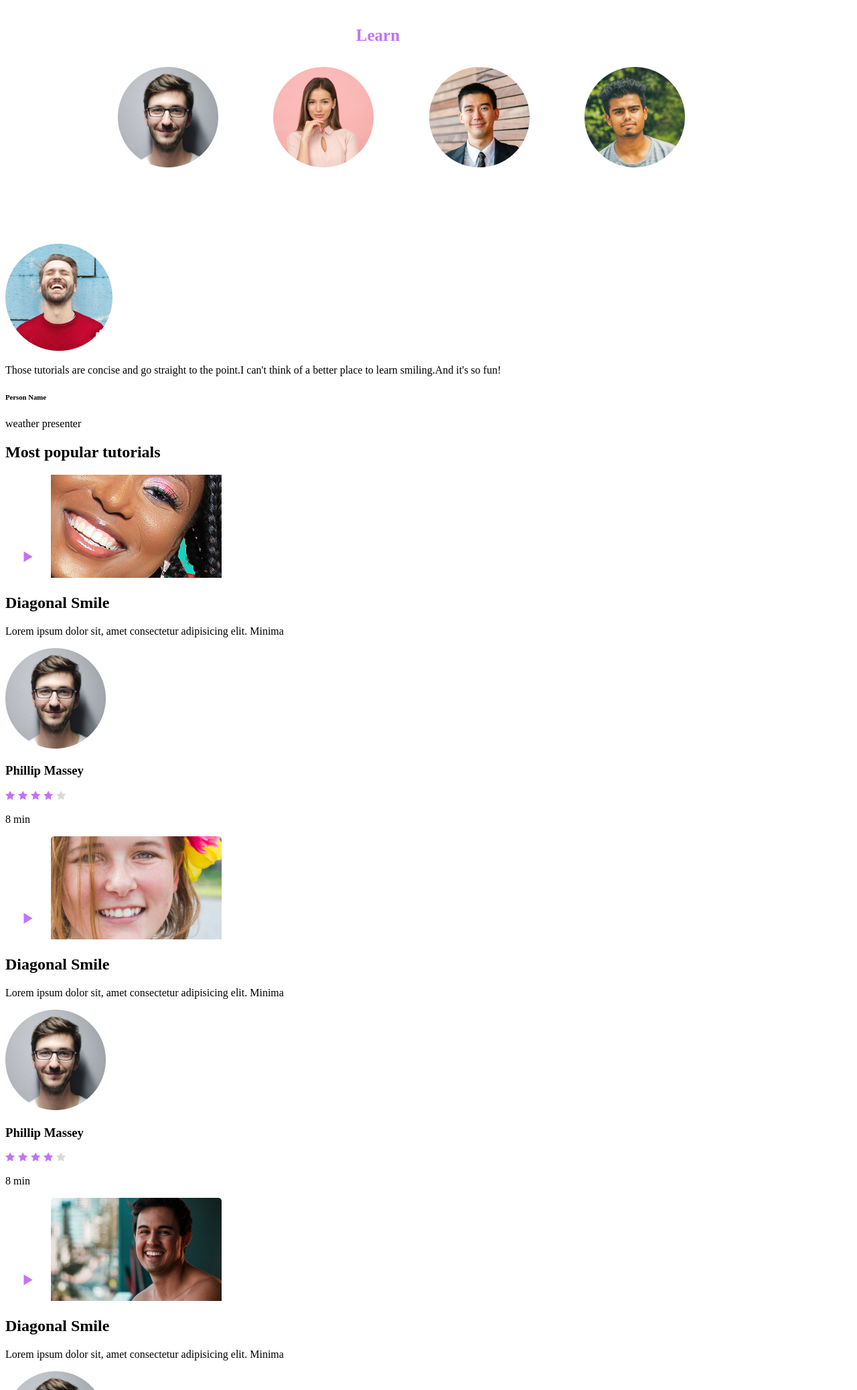
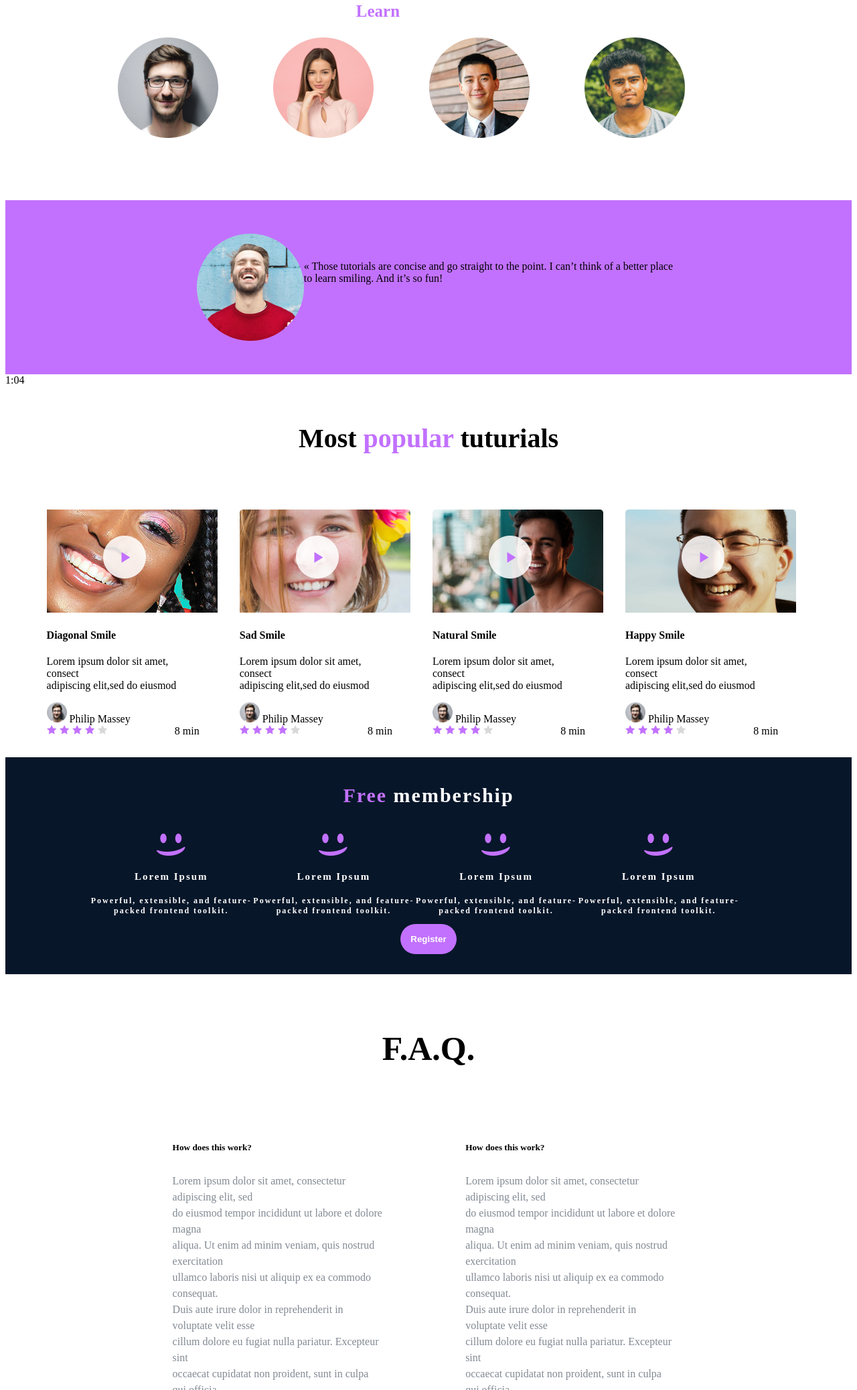
Before and after one commit to xhesihoxhaj/holbertonschool-development, a plain HTML site: page index.html in a window 1280 px wide. Shown: the part 724-2800 px from the top of the page at 67% size. Drawn offline with Linux system fonts and the light colour scheme; files that its build step writes are made by us from their sources.

Commit message:
Update index.html

```diff
--- a/index.html
+++ b/index.html
@@ -1,201 +1,266 @@
 <!DOCTYPE html>
-<html lang="en">
-
+<html>
 <head>
-    <meta charset="UTF-8">
-    <title>This is the title</title>
-    <link rel="stylesheet" href="./styles/index.css">
+    <link rel="stylesheet" href="./index.css">
 </head>
-
 <body>
     <header>
         <nav>
-            <img src="../images/Logo.png" alt="this is the img alt">
+            <img src="./images/Logo.png">
             <ul class="menu-container">
-                <li>
-                    <a href="https://www.google.com/">COURSES</a>
-                </li>
-
-                <li>
-                    <a href="https://www.youtube.com/">PRICING</a>
-                </li>
-
-                <li>
-                    <a href="https://www.linkedin.com/">LOGIN</a>
-                </li>
+                <li><a href="">Courses</a></li>
+                <li><a href="">Pricing</a></li>
+                <li><a href="">Login</a></li>
             </ul>
         </nav>
-
-        <h1 class="schooled">Get schooled</h1>
-        <ul class="category">
-            <li>SMILE</li>
-            <li>GRIN</li>
-            <li>LAUGH</li>
+        <h1 class="schooled">Get Schooled</h1>
+        <ul class="categories">
+            <li>Smile</li>
+            <li>Grin</li>
+            <li>Laugh</li>
         </ul>
-        <button class="register">REGISTER FOR FREE</button>
-        <h4 class="learn"><span class="purple">Learn</span> from the pros</h4>
+        <button class="register">Register for free</button>
+        <h3 class="learn"><span class="purple">Learn</span> from the pros</h3>
         <div class="students">
-
             <div class="student">
-                <img src="../images/phillip.png" alt="phillip image">
-                <h6>Phillip Massey</h6>
-                <p>Smile of the year <br> 2018-2019 </p>
+                <img src="./images/phillip.png">
+                <h3>Phillip Massey</h3>
+                <p>Smile of the year</p>
             </div>
-
             <div class="student">
-                <img src="../images/nannie.png" alt="nannie image">
-                <h6>Nannie Lawrence</h6>
-                <p>Smile of the year <br> 2018-2019 </p>
+                <img src="./images/nannie.png">
+                <h3>Phillip Massey</h3>
+                <p>Smile of the year</p>
             </div>
-
             <div class="student">
-                <img src="../images/bruce.png" alt="bruce image">
-                <h6>Phillip Massey</h6>
-                <p>Smile of the year <br> 2018-2019 </p>
+                <img src="./images/bruce.png">
+                <h3>Phillip Massey</h3>
+                <p>Smile of the year</p>
             </div>
-
             <div class="student">
-                <img src="../images/henry.png" alt="henry image">
-                <h6>Phillip Massey</h6>
-                <p>Smile of the year <br> 2018-2019 </p>
+                <img src="./images/henry.png">
+                <h3>Phillip Massey</h3>
+                <p>Smile of the year</p>
             </div>
-
         </div>
     </header>
-
     <main>
-
-        <!--start of first section -->
-        <section class="section">
+        <section style="background-color: #C271FF; padding: 50px;">
+            <div class="testimonial">
                 <div>
-                <div class="photo">
-                    <img src="../images/goni.png">
+                    <img src="./images/goni.png">
                 </div>
                 <div>
-                    <p class="paragraph">Those tutorials are concise and go straight to the point.I can't think of a better place to learn
-                        smiling.And it's so fun!</p>
-                    <h6 class="person-name">Person Name</h6>
-                    <span class="span2">weather presenter</span>
+                    <p>« Those tutorials are concise and go straight to the point.
+                        I can’t think of a better place to learn smiling. And it’s so fun!</p>
                 </div>
             </div>
         </section>
-        <!--end of first section -->
-        <section class="populars">
-            <h1>Most <span>popular</span> tutorials</h1>
-            <div class="popular_container">
-                <div class="video">
-                    <img class="play" src="../images/play.png" alt="play">
-                    <img src="../images/diagonal_smile.png" alt="video">
-                    <h2>Diagonal Smile</h2>
-                    <p>Lorem ipsum dolor sit, amet consectetur adipisicing elit. Minima</p>
-                    <div class="author">
-                        <img src="../images/phillip.png" alt="author">
-                        <h3>Phillip Massey</h3>
+</body>
+</html>
+1:04
+<section>
+            <div class="tutorials">
+                <h4>Most <span class="purple">popular</span> tuturials</h2>
+                    <!--Start Diagonal Smile-->
+                    <div class="tutorial">
+                        <div class="diagonal">
+                            <div class="image-container">
+                                <img src="./images/diagonal_smile.png" alt="diagonal">
+                                <img src="./images/play.png" alt="Play Icon" class="play-icon">
                             </div>
-                    <div class="start">
-                        <div>
-                            <img src="../images/star_color.png" alt="start">
-                            <img src="../images/star_color.png" alt="start">
-                            <img src="../images/star_color.png" alt="start">
-                            <img src="../images/star_color.png" alt="start">
-                            <img src="../images/Star_gray.png" alt="start">
+                            <h4>Diagonal Smile</h4>
+                            <p>Lorem ipsum dolor sit amet, consect <br>
+                                adipiscing elit,sed do eiusmod</p>
                         </div>
-                        <p>8 min</p>
+                        <div class="philip">
+                            <img src="./images/phillip.png" alt="Small Philip picture">
+                            <span class="span1">Philip Massey</span>
+                        </div>
+                        <div class="star">
+                            <ul>
+                                <li><img src="./images/star_color.png" alt="Star color"></li>
+                                <li><img src="./images/star_color.png" alt="Star color"></li>
+                                <li><img src="./images/star_color.png" alt="Star color"></li>
+                                <li><img src="./images/star_color.png" alt="Star color"></li>
+                                <li><img src="./images/star_gray.png" alt="Grey star color"></li>
+                            </ul>
+                            <span>8 min</span>
                         </div>
                     </div>
-                <div class="video">
-                    <img class="play" src="../images/play.png" alt="play">
-                    <img src="../images/sad_smile.png" alt="video">
-                    <h2>Diagonal Smile</h2>
-                    <p>Lorem ipsum dolor sit, amet consectetur adipisicing elit. Minima</p>
-                    <div class="author">
-                        <img src="../images/phillip.png" alt="author">
-                        <h3>Phillip Massey</h3>
+                    <!--End of Diagonal Smile-->
+                    <!--Start of Sad Smile-->
+                    <div class="tutorial">
+                        <div class="diagonal">
+                            <div class="image-container">
+                                <img src="./images/sad_smile.png" alt="diagonal">
+                                <img src="./images/play.png" alt="Play Icon" class="play-icon">
                             </div>
-                    <div class="start">
-                        <div>
-                            <img src="../images/star_color.png" alt="start">
-                            <img src="../images/star_color.png" alt="start">
-                            <img src="../images/star_color.png" alt="start">
-                            <img src="../images/star_color.png" alt="start">
-                            <img src="../images/Star_gray.png" alt="start">
+                            <h4>Sad Smile</h4>
+                            <p>Lorem ipsum dolor sit amet, consect <br>
+                                adipiscing elit,sed do eiusmod</p>
                         </div>
-                        <p>8 min</p>
+                        <div class="philip">
+                            <img src="./images/phillip.png" alt="Small Philip picture">
+                            <span>Philip Massey</span>
+                        </div>
+                        <div class="star">
+                            <ul>
+                                <li><img src="./images/star_color.png" alt="Star color"></li>
+                                <li><img src="./images/star_color.png" alt="Star color"></li>
+                                <li><img src="./images/star_color.png" alt="Star color"></li>
+                                <li><img src="./images/star_color.png" alt="Star color"></li>
+                                <li><img src="./images/star_gray.png" alt="Grey star color"></li>
+                            </ul>
+                            <span>8 min</span>
                         </div>
                     </div>
-                <div class="video">
-                    <img class="play" src="../images/play.png" alt="play">
-                    <img src="../images/natural_smile.png" alt="video">
-                    <h2>Diagonal Smile</h2>
-                    <p>Lorem ipsum dolor sit, amet consectetur adipisicing elit. Minima</p>
-                    <div class="author">
-                        <img src="../images/phillip.png" alt="author">
-                        <h3>Phillip Massey</h3>
+                    <!--End of Sad Smile-->
+                    <!--Start of Natural Smile-->
+                    <div class="tutorial">
+                        <div class="diagonal">
+                            <div class="image-container">
+                                <img src="./images/natural_smile.png" alt="diagonal">
+                                <img src="./images/play.png" alt="Play Icon" class="play-icon">
                             </div>
-                    <div class="start">
-                        <div>
-                            <img src="../images/star_color.png" alt="start">
-                            <img src="../images/star_color.png" alt="start">
-                            <img src="../images/star_color.png" alt="start">
-                            <img src="../images/star_color.png" alt="start">
-                            <img src="../images/Star_gray.png" alt="start">
+                            <h4>Natural Smile</h4>
+                            <p>Lorem ipsum dolor sit amet, consect <br>
+                                adipiscing elit,sed do eiusmod</p>
+                            <div class="philip">
+                                <img src="./images/phillip.png" alt="Small Philip picture">
+                                <span>Philip Massey</span>
                             </div>
-                        <p>8 min</p>
-                    </div>
-                </div>
-                <div class="video">
-                    <img class="play" src="../images/play.png" alt="play">
-                    <img src="../images/happy_smile.png" alt="video">
-                    <h2>Diagonal Smile</h2>
-                    <p>Lorem ipsum dolor sit, amet consectetur adipisicing elit. Minima</p>
-                    <div class="author">
-                        <img src="../images/phillip.png" alt="author">
-                        <h3>Phillip Massey</h3>
-                    </div>
-                    <div class="start">
-                        <div>
-                            <img src="../images/star_color.png" alt="start">
-                            <img src="../images/star_color.png" alt="start">
-                            <img src="../images/star_color.png" alt="start">
-                            <img src="../images/star_color.png" alt="start">
-                            <img src="../images/Star_gray.png" alt="start">
-                        </div>
-                        <p>8 min</p>
+                            <div class="star">
+                                <ul>
+                                    <li><img src="./images/star_color.png" alt="Star color"></li>
+                                    <li><img src="./images/star_color.png" alt="Star color"></li>
+                                    <li><img src="./images/star_color.png" alt="Star color"></li>
+                                    <li><img src="./images/star_color.png" alt="Star color"></li>
+                                    <li><img src="./images/star_gray.png" alt="Grey star color"></li>
+                                </ul>
+                                <span>8 min</span>
                             </div>
                         </div>
                     </div>
+                    <!--End of Natural Smile-->
+                    <!--Start of Happy Smile-->
+                    <div class="tutorial">
+                        <div class="diagonal">
+                            <div class="image-container">
+                                <img src="./images/happy_smile.png" alt="diagonal">
+                                <img src="./images/play.png" alt="Play Icon" class="play-icon">
+                            </div>
+                            <h4>Happy Smile</h4>
+                            <p>Lorem ipsum dolor sit amet, consect <br>
+                                adipiscing elit,sed do eiusmod</p>
+                            <div class="philip">
+                                <img src="./images/phillip.png" alt="Small Philip picture">
+                                <span>Philip Massey</span>
+                            </div>
+                            <div class="star">
+                                <ul>
+                                    <li><img src="./images/star_color.png" alt="Star color"></li>
+                                    <li><img src="./images/star_color.png" alt="Star color"></li>
+                                    <li><img src="./images/star_color.png" alt="Star color"></li>
+                                    <li><img src="./images/star_color.png" alt="Star color"></li>
+                                    <li><img src="./images/star_gray.png" alt="Grey star color"></li>
+                                </ul>
+                                <span>8 min</span>
+                            </div>
+                        </div>
+                    </div>
+                    <!--End of Happy Smile-->
+            </div>
         </section>
+        <section style="background-color: #071629;">
+            <div class="memberships">
+                <h4><span class="purple">Free</span> membership</h4>
+                <div class="membership">
+                    <img src="./images/smile.png">
+                    <h4>Lorem Ipsum</h4>
+                    <p>Powerful, extensible, and feature-packed frontend toolkit.</p>
+                </div>
+                <div class="membership">
+                    <img src="./images/smile.png">
+                    <h4>Lorem Ipsum</h4>
+                    <p>Powerful, extensible, and feature-packed frontend toolkit.</p>
+                </div>
+                <div class="membership">
+                    <img src="./images/smile.png">
+                    <h4>Lorem Ipsum</h4>
+                    <p>Powerful, extensible, and feature-packed frontend toolkit.</p>
+                </div>
+                <div class="membership">
+                    <img src="./images/smile.png">
+                    <h4>Lorem Ipsum</h4>
+                    <p>Powerful, extensible, and feature-packed frontend toolkit.</p>
+                </div>
+                <button class="register custom-register">Register</button>
+            </div>
+        </section>
+              <!--Start of fourth Section-->
               <section>
-            <h1>F.A.Q</h1>
-            <div class="FAQ">
-                <div class="FAQ-item">
-                    <h3>How does this works</h3>
-                    <p class="Lorem">Lorem ipsum dolor sit amet, consectetur adipiscing elit, sed do eiusmod tempor incididunt ut labore et dolore magna aliqua. Ut enim ad minim veniam, quis nostrud exercitation ullamco laboris nisi ut aliquip ex ea commodo consequat. Duis aute irure dolor in reprehenderit in voluptate velit esse cillum dolore eu fugiat nulla pariatur. Excepteur sint occaecat cupidatat non proident, sunt in culpa qui officia deserunt mollit anim id est laborum.</p>
+              <div class="faq">
+              <h2>F.A.Q.</h2>
+                <div class="faq-container">
+                  <h5>How does this work? </h5>
+                    <p>Lorem ipsum dolor sit amet, consectetur adipiscing elit, sed <br>
+                      do eiusmod tempor incididunt ut labore et dolore magna <br>
+                       aliqua. Ut enim ad minim veniam, quis nostrud exercitation <br>
+                        ullamco laboris nisi ut aliquip ex ea commodo consequat. <br>
+                        Duis aute irure dolor in reprehenderit in voluptate velit esse <br>
+                        cillum dolore eu fugiat nulla pariatur. Excepteur sint <br>
+                        occaecat cupidatat non proident, sunt in culpa qui officia <br>
+                         deserunt mollit anim id est laborum.</p>
                          </div>
-                <div class="FAQ-item">
-                    <h3 class="works">How does this works</h3>
-                    <p class="Lorem">Lorem ipsum dolor sit amet, consectetur adipiscing elit, sed do eiusmod tempor incididunt ut labore et dolore magna aliqua. Ut enim ad minim veniam, quis nostrud exercitation ullamco laboris nisi ut aliquip ex ea commodo consequat. Duis aute irure dolor in reprehenderit in voluptate velit esse cillum dolore eu fugiat nulla pariatur. Excepteur sint occaecat cupidatat non proident, sunt in culpa qui officia deserunt mollit anim id est laborum.</p>
+            <div class="faq-container">
+                  <h5>How does this work? </h5>
+                    <p>Lorem ipsum dolor sit amet, consectetur adipiscing elit, sed <br>
+                      do eiusmod tempor incididunt ut labore et dolore magna <br>
+                       aliqua. Ut enim ad minim veniam, quis nostrud exercitation <br>
+                        ullamco laboris nisi ut aliquip ex ea commodo consequat. <br>
+                        Duis aute irure dolor in reprehenderit in voluptate velit esse <br>
+                        cillum dolore eu fugiat nulla pariatur. Excepteur sint <br>
+                        occaecat cupidatat non proident, sunt in culpa qui officia <br>
+                         deserunt mollit anim id est laborum.</p>
                          </div>
-                <div class="FAQ-item">
-                    <h3>How does this works</h3>
-                    <p class="Lorem">Lorem ipsum dolor sit amet, consectetur adipiscing elit, sed do eiusmod tempor incididunt ut labore et dolore magna aliqua. Ut enim ad minim veniam, quis nostrud exercitation ullamco laboris nisi ut aliquip ex ea commodo consequat. Duis aute irure dolor in reprehenderit in voluptate velit esse cillum dolore eu fugiat nulla pariatur. Excepteur sint occaecat cupidatat non proident, sunt in culpa qui officia deserunt mollit anim id est laborum.</p>
+                         <div class="faq-container">
+                  <h5>How does this work? </h5>
+                    <p>Lorem ipsum dolor sit amet, consectetur adipiscing elit, sed <br>
+                      do eiusmod tempor incididunt ut labore et dolore magna <br>
+                       aliqua. Ut enim ad minim veniam, quis nostrud exercitation <br>
+                        ullamco laboris nisi ut aliquip ex ea commodo consequat. <br>
+                        Duis aute irure dolor in reprehenderit in voluptate velit esse <br>
+                        cillum dolore eu fugiat nulla pariatur. Excepteur sint <br>
+                        occaecat cupidatat non proident, sunt in culpa qui officia <br>
+                         deserunt mollit anim id est laborum.</p>
                          </div>
-                <div class="FAQ-item">
-                    <h3>How does this works</h3>
-                    <p class="Lorem">Lorem ipsum dolor sit amet, consectetur adipiscing elit, sed do eiusmod tempor incididunt ut labore et dolore magna aliqua. Ut enim ad minim veniam, quis nostrud exercitation ullamco laboris nisi ut aliquip ex ea commodo consequat. Duis aute irure dolor in reprehenderit in voluptate velit esse cillum dolore eu fugiat nulla pariatur. Excepteur sint occaecat cupidatat non proident, sunt in culpa qui officia deserunt mollit anim id est laborum.</p>
+                         <div class="faq-container">
+                  <h5>How does this work? </h5>
+                    <p>Lorem ipsum dolor sit amet, consectetur adipiscing elit, sed <br>
+                      do eiusmod tempor incididunt ut labore et dolore magna <br>
+                       aliqua. Ut enim ad minim veniam, quis nostrud exercitation <br>
+                        ullamco laboris nisi ut aliquip ex ea commodo consequat. <br>
+                        Duis aute irure dolor in reprehenderit in voluptate velit esse <br>
+                        cillum dolore eu fugiat nulla pariatur. Excepteur sint <br>
+                        occaecat cupidatat non proident, sunt in culpa qui officia <br>
+                         deserunt mollit anim id est laborum.</p>
                          </div>
            </div>
         </section>
     </main>
-
     <footer>
-        <img src="../images/Logo.png">
+        <img src="./images/smile.png">
+         <h4 class="Smile School">Smile School</h4>
         <ul>
-            <li><img src="../images/facebook.png"> </li>
-            <li><img src="../images/twiter.png"> </li>
-            <li><img src="../images/instagram.png"> </li>
+            <li>
+                <img src="./images/facebook.png">
+            </li>
+            <li>
+                <img src="./images/instagram.png">
+            </li>
+            <li>
+                <img src="./images/twiter.png">
+            </li>
         </ul>
     </footer>
-</body>
-
-</html>
```
Lines whose indentation alone changed are shown as unchanged.
